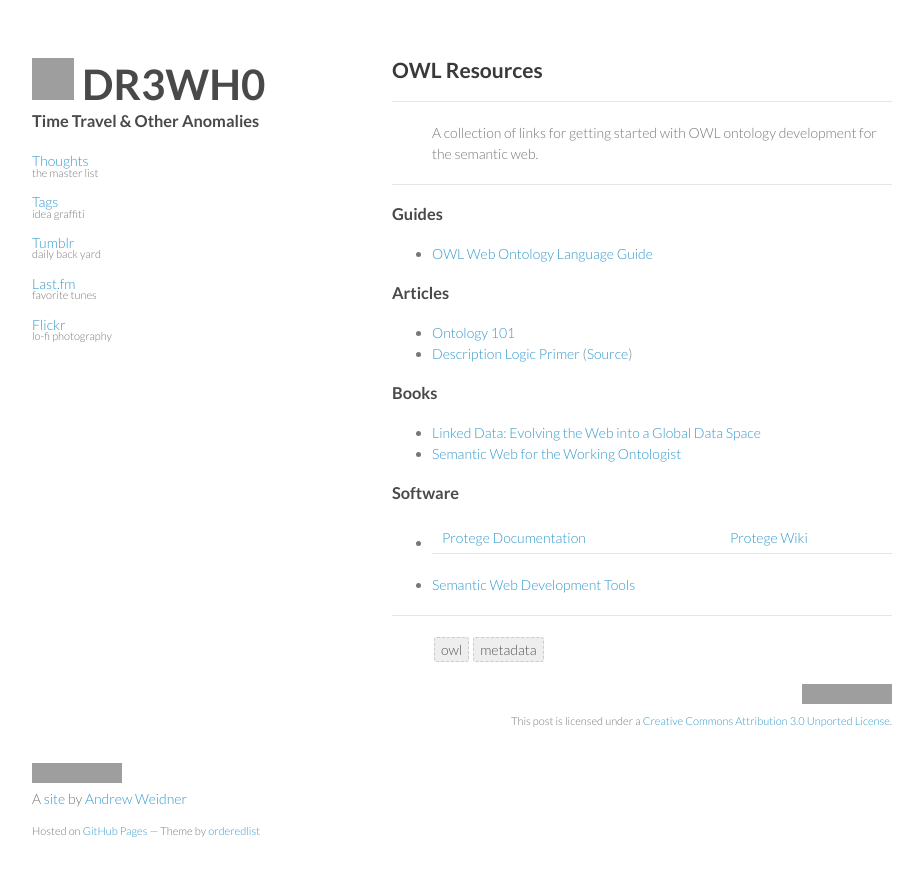
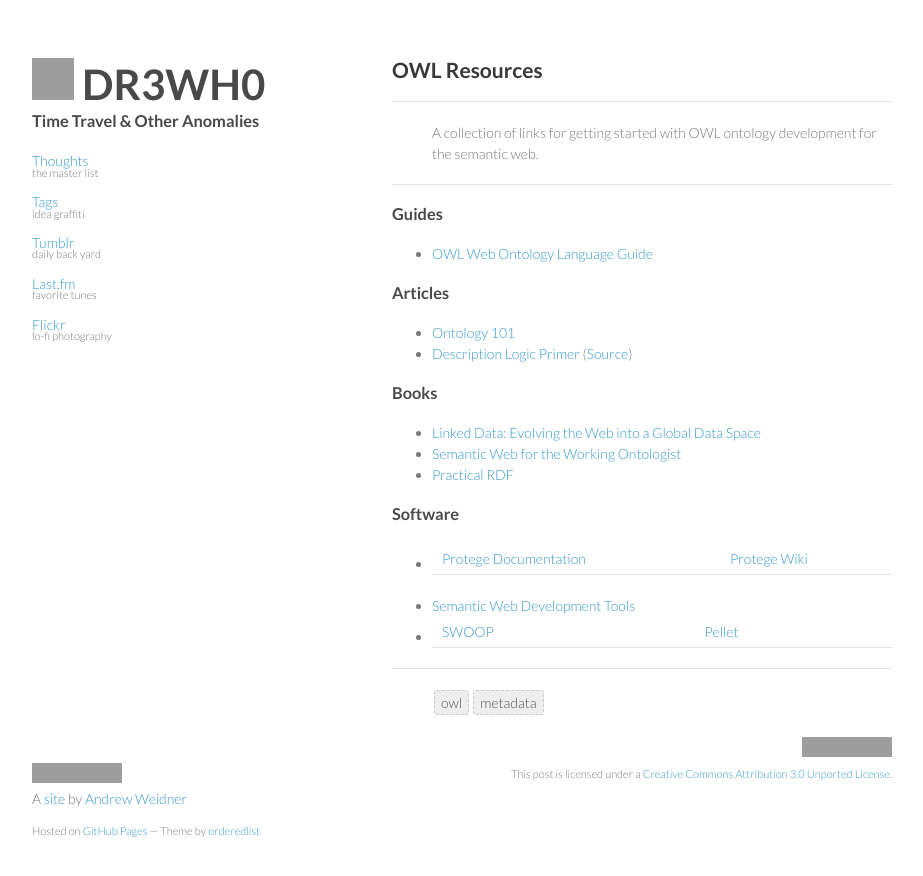
Before and after one commit to DR3WH0/DR3WH0.github.io, a Jekyll site: the page built from _posts/2013-08-02-owl-resources.md, in a window 1280 px wide. Shown: the top 876 px of the page, without its empty margins (178-1101 px from the left). Built offline with Jekyll 4.4.1, drawn with Linux system fonts in a browser that asks for light colours; Markdown is read by kramdown in place of the engine named in the settings; comment, search, counter and statistics services are not loaded; grey boxes are pictures that could not be loaded.

Commit message:
Updated 2013-08-02-owl-resources.md

```diff
--- a/_posts/2013-08-02-owl-resources.md
+++ b/_posts/2013-08-02-owl-resources.md
@@ -20,8 +20,10 @@ description: A collection of links for getting started with OWL ontology develop
 
 * [Linked Data: Evolving the Web into a Global Data Space](http://linkeddatabook.com/editions/1.0/)
 * [Semantic Web for the Working Ontologist](https://dl.dropboxusercontent.com/u/8239797/pdf22.pdf)
+* [Practical RDF](https://dl.dropboxusercontent.com/u/8239797/Practical_RDF.pdf)
 
 ### Software
 
 * [Protege Documentation](http://protege.stanford.edu/doc/users.html) | [Protege Wiki](http://protegewiki.stanford.edu/wiki/Main_Page)
 * [Semantic Web Development Tools](http://www.w3.org/2001/sw/wiki/Tools)
+* [SWOOP](http://code.google.com/p/swoop/) | [Pellet](http://clarkparsia.com/pellet/docs/)
```
